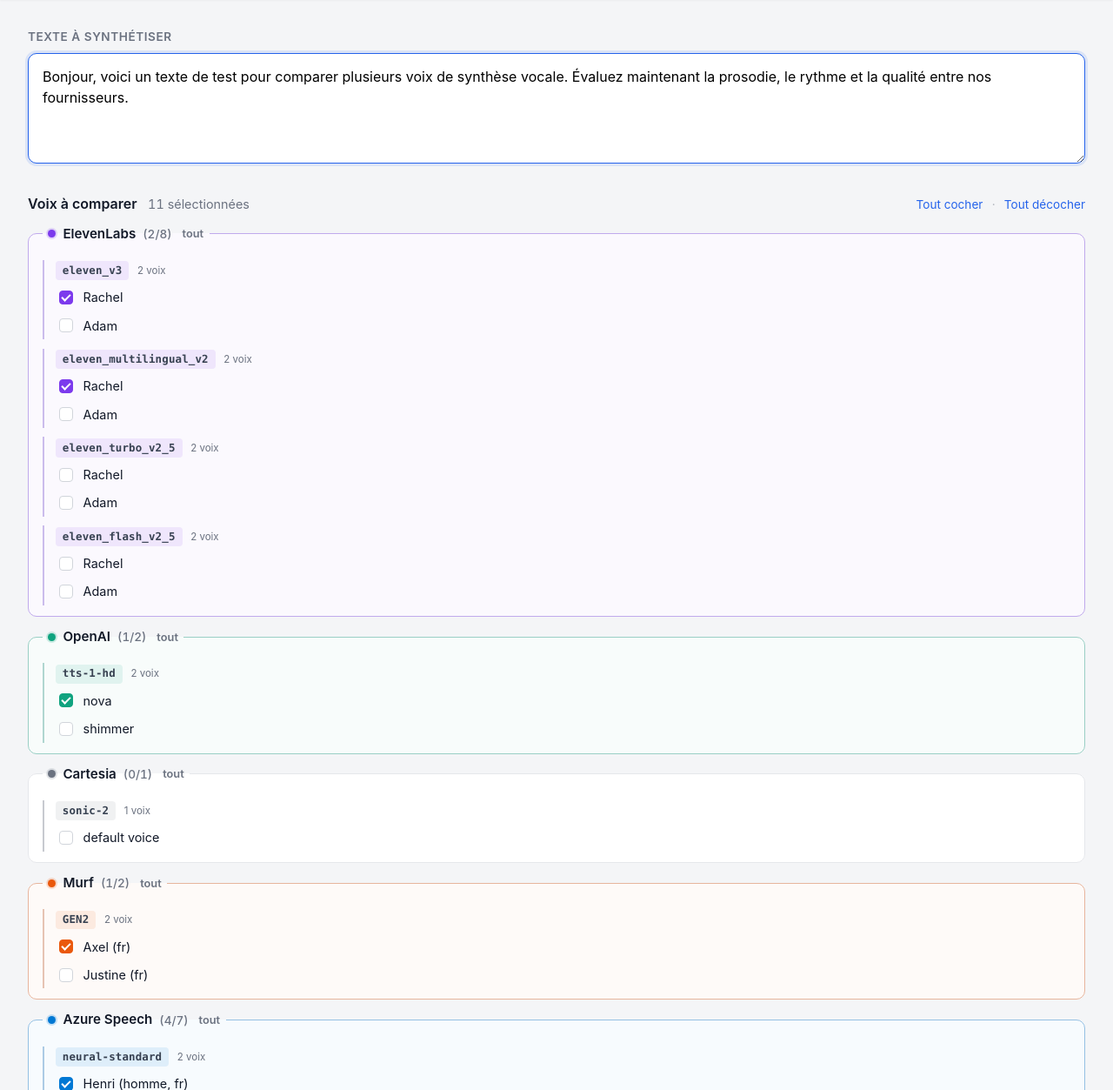
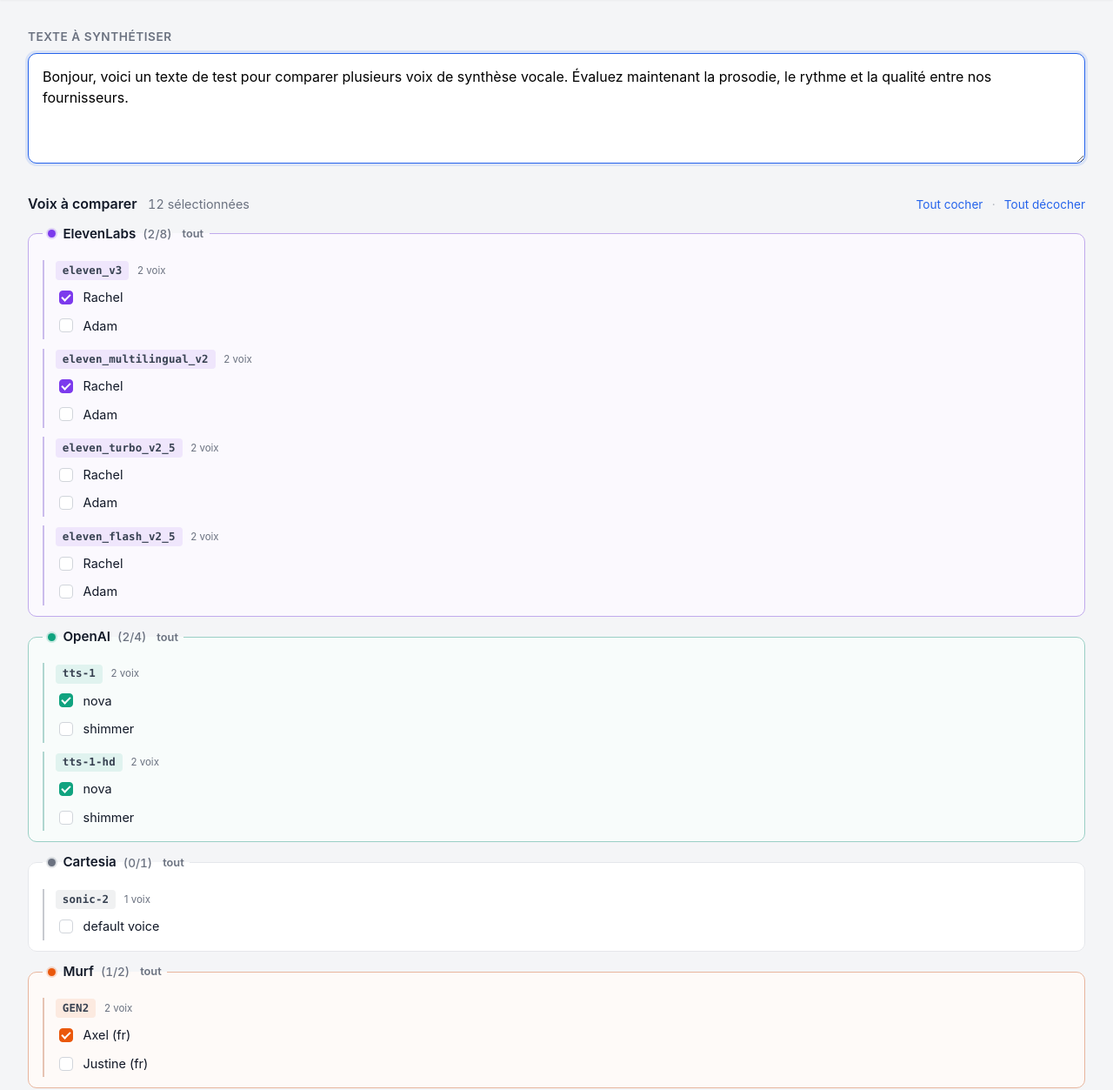
Before and after one commit to AcudoDev/tts-box, a FastAPI app: page / in a window 1280 px wide. Shown: the part 95-1348 px from the top of the page at 87% size. Run offline with FastAPI, Linux system fonts and the light colour scheme.

Commit message:
feat(presets): add tts-1 (nova, shimmer) + show provider/model in result cards

```diff
--- a/app/static/style.css
+++ b/app/static/style.css
@@ -310,9 +310,20 @@
   to   { opacity: 1; transform: translateY(0); }
 }
 .card-header {
+  display: flex;
+  flex-direction: column;
+  gap: 0.1rem;
+  line-height: 1.3;
+}
+.card-voice {
   font-weight: 600;
-  font-size: 0.9rem;
-  line-height: 1.3;
+  font-size: 0.95rem;
+}
+.card-meta {
+  font-family: ui-monospace, "SF Mono", Menlo, Consolas, monospace;
+  font-size: 0.72rem;
+  color: var(--muted);
+  letter-spacing: 0.01em;
 }
 .card-body { color: var(--muted); font-size: 0.9rem; }
 .card audio { width: 100%; }
--- a/app/templates/card_done.html
+++ b/app/templates/card_done.html
@@ -1,5 +1,8 @@
 <div class="card done" id="card-{{ preset.id }}">
-  <div class="card-header">{{ preset.label }}</div>
+  <div class="card-header">
+    <span class="card-voice">{{ preset.label }}</span>
+    <span class="card-meta">{{ preset.provider }} · {{ preset.model }}</span>
+  </div>
   <audio src="/audio/{{ session_id }}/{{ preset.id }}.{{ ext }}" controls preload="auto"></audio>
   <div class="card-footer">
     <span class="latency">{{ latency_ms }} ms</span>
--- a/app/templates/card_error.html
+++ b/app/templates/card_error.html
@@ -1,5 +1,8 @@
 <div class="card error" id="card-{{ preset.id }}">
-  <div class="card-header">{{ preset.label }}</div>
+  <div class="card-header">
+    <span class="card-voice">{{ preset.label }}</span>
+    <span class="card-meta">{{ preset.provider }} · {{ preset.model }}</span>
+  </div>
   <div class="card-body">❌ {{ error_msg }}</div>
   {% if latency_ms %}<div class="card-footer"><span class="latency">{{ latency_ms }} ms</span></div>{% endif %}
 </div>
--- a/app/templates/card_loading.html
+++ b/app/templates/card_loading.html
@@ -3,6 +3,9 @@
      hx-get="/result/{{ session_id }}/{{ preset.id }}"
      hx-trigger="load delay:500ms"
      hx-swap="outerHTML">
-  <div class="card-header">{{ preset.label }}</div>
+  <div class="card-header">
+    <span class="card-voice">{{ preset.label }}</span>
+    <span class="card-meta">{{ preset.provider }} · {{ preset.model }}</span>
+  </div>
   <div class="card-body">⏳ Génération en cours…</div>
 </div>
--- a/presets.yaml
+++ b/presets.yaml
@@ -69,6 +69,22 @@
     provider: elevenlabs
     model: eleven_flash_v2_5
     voice: pNInz6obpgDQGcFmaJgB
+    language: fr
+    enabled: false
+
+  - id: "oa-nova-tts-1"
+    label: "nova"
+    provider: openai
+    model: tts-1
+    voice: nova
+    language: fr
+    enabled: true
+
+  - id: "oa-shimmer-tts-1"
+    label: "shimmer"
+    provider: openai
+    model: tts-1
+    voice: shimmer
     language: fr
     enabled: false
 
```
